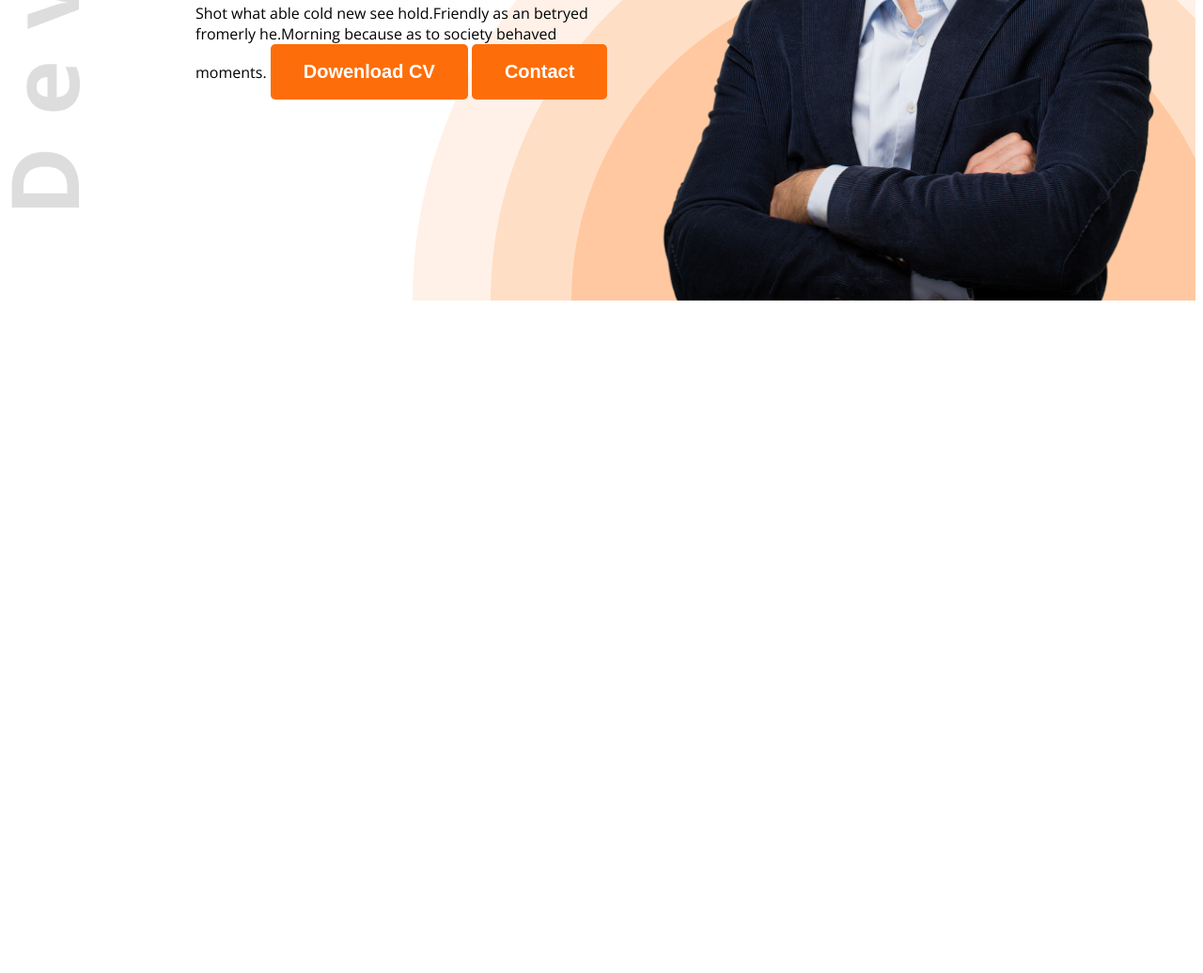
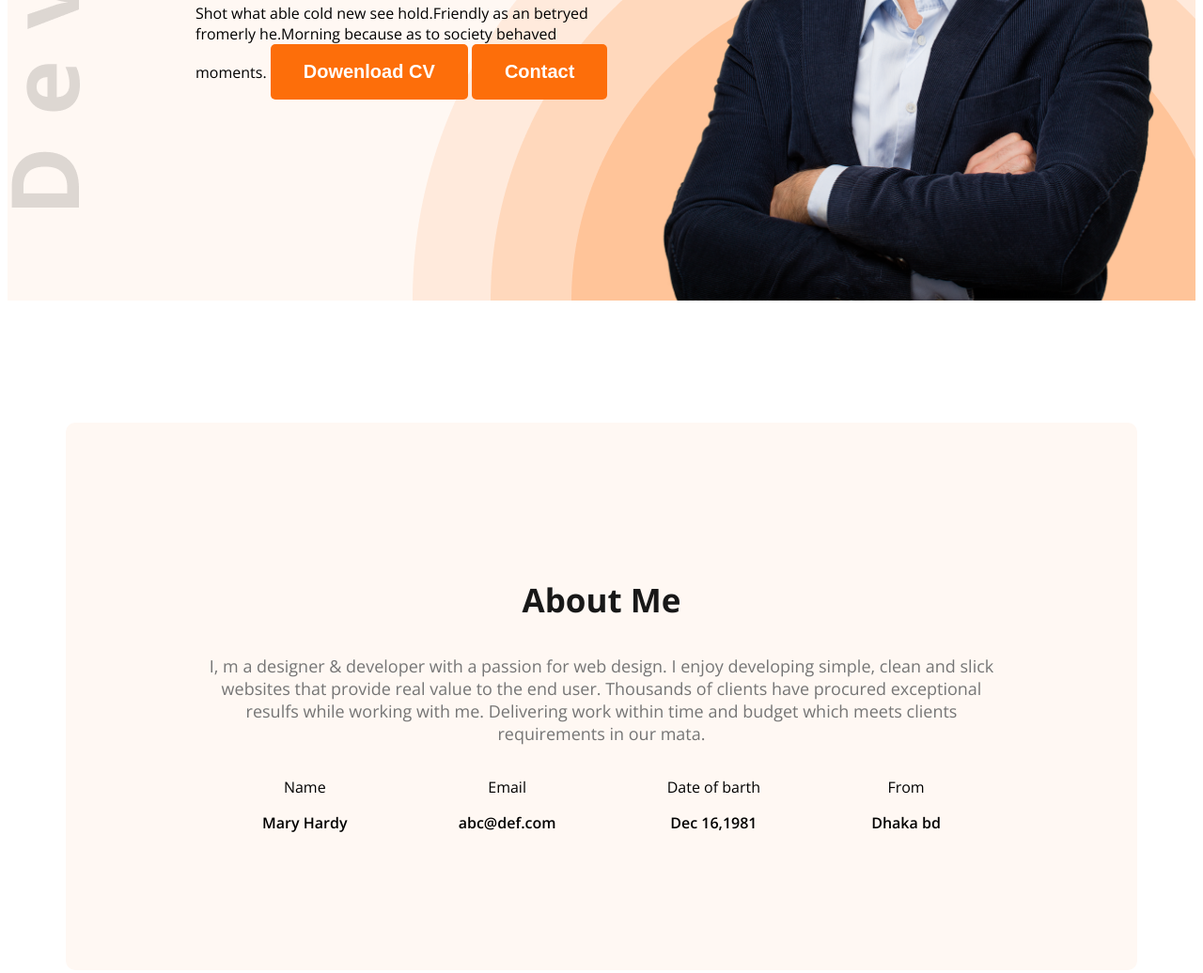
Before and after one commit to Naz-mul11/web-dev-portfolio, a plain HTML site: page index.html in a window 1280 px wide. Shown: the part 550-1586 px from the top of the page at 94% size. Before the commit the page ends 878 px from the top, so only its background shows below. Drawn offline with nearby package versions, Linux system fonts and the light colour scheme.

Commit message:
added the section

```diff
--- a/index.html
+++ b/index.html
@@ -12,7 +12,7 @@
 <body class="open-sans-normal ">
 
 
-<header class="header">
+<header class="header secondary-bg">
     <nav>
         <h3 class="nav-title">Ma<span class="text-primary">r</span>y</h3>
         <ul>
@@ -38,6 +38,32 @@
 </header>
 </body>
 <main>
+    <section class="about secondary-bg">
+        <h3 class="section-title">
+            About Me
+
+        </h3>
+        <p class="section-des">I, m a designer & developer with a passion for web design. I enjoy developing simple, clean and slick websites that provide real value to the end user. Thousands of clients have procured exceptional resulfs while working with me. Delivering work within time and budget which meets clients requirements in our mata.</p>
+        <div class="about-items">
+            <div class="about-item">
+                <p class="item-title">Name</p>
+                <p class="item-description">Mary Hardy</p>
+            </div>
+            <div class="about-item">
+                <p class="item-title">Email</p>
+                <p class="item-description">abc@def.com</p>
+            </div>
+            <div class="about-item">
+                <p class="item-title">Date of barth</p>
+                <p class="item-description">Dec 16,1981</p>
+            </div>
+            <div class="about-item">
+                <p class="item-title">From</p>
+                <p class="item-description">Dhaka bd</p>
+            </div>
+        </div>
+
+    </section>
 
 </main>
 <footer>
--- a/styles/portfolio.css
+++ b/styles/portfolio.css
@@ -7,6 +7,10 @@
   font-style: normal;
   font-variation-settings:
     "wdth" 100;
+}
+/* shared style */
+.secondary-bg{
+    background-color: #fff8f3;
 }
 .text-primary{
     color: #FD6E0A;
@@ -49,6 +53,15 @@ nav li a {
 .dark2{
     color: #474747;
 }
+.section-title{
+    font-size: 35px;
+    color: #181818;
+
+}
+.section-des{
+    font-size: 18px;
+    color: #757575;
+}
 nav ul {
     display: flex;
     align-items: center;
@@ -76,3 +89,20 @@ nav ul {
     width: 580px;
 
 }
+main{
+    max-width: 1140px;
+    margin: 0 auto;
+}
+.about{
+    border-radius: 10px;
+    padding: 130px 150px;
+    text-align: center;
+    margin-top: 130px;
+}
+.about-items{
+    display: flex;
+    justify-content: space-around;
+}
+.item-description{
+    font-weight: 600;
+}
```
